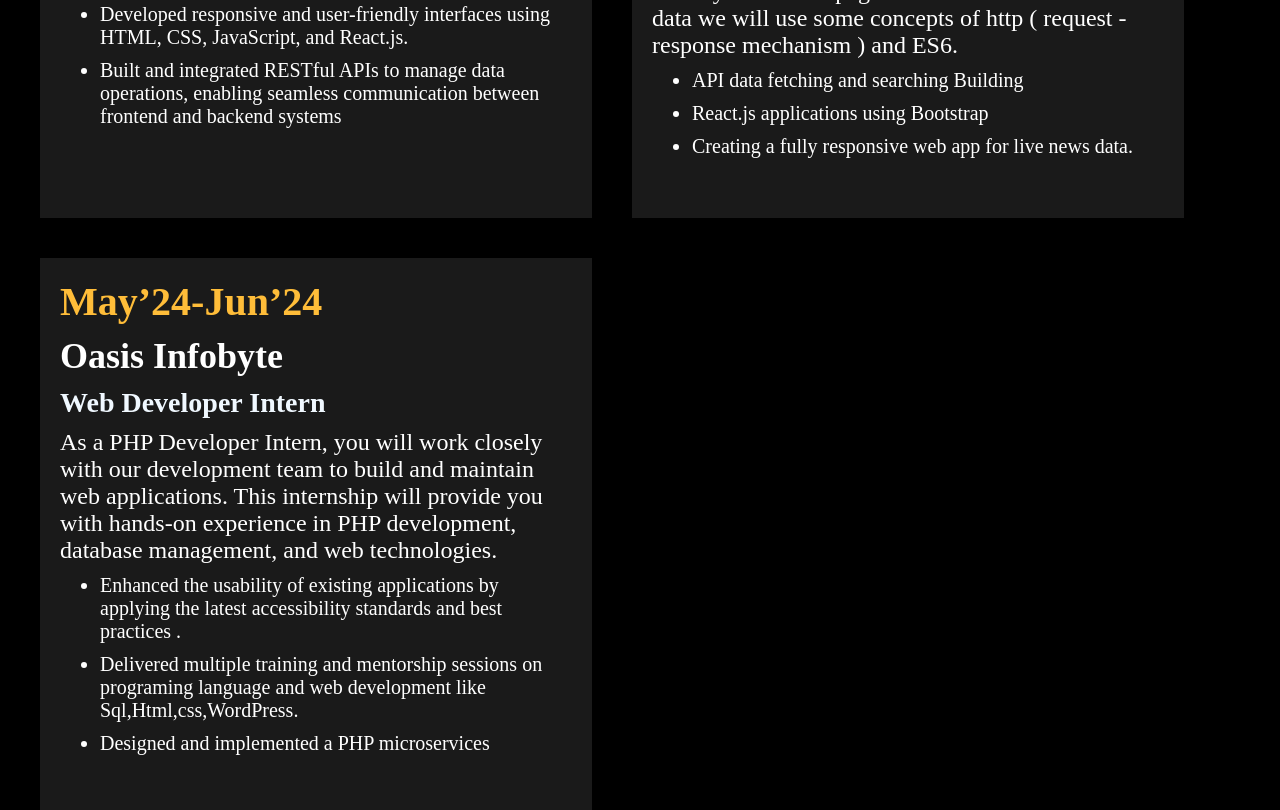
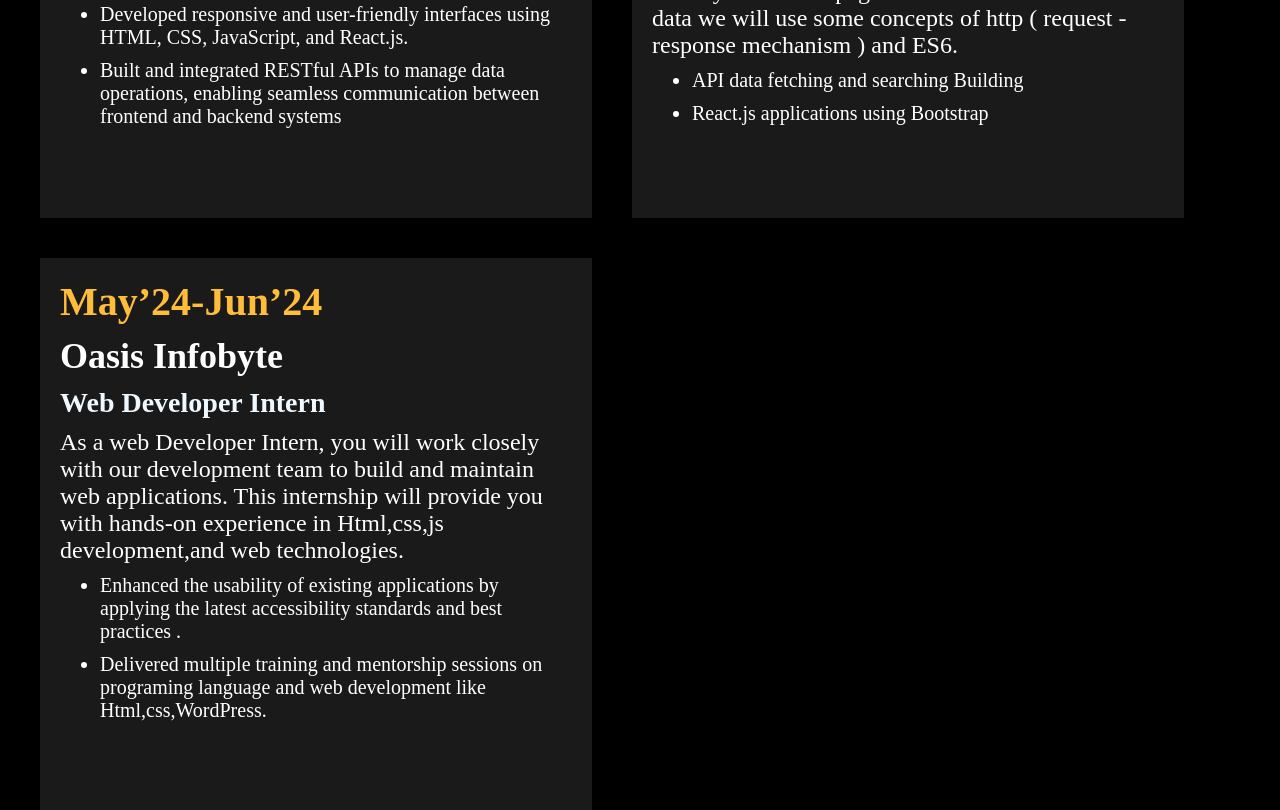
Before and after one commit to yashesh-akbari/personal_protfoli, a plain HTML site: page index.html in a window 1280 px wide. Shown: the part 2490-3300 px from the top of the page. Drawn offline with Linux system fonts and the light colour scheme.

Commit message:
responsive bug solve

```diff
--- a/index.html
+++ b/index.html
@@ -240,9 +240,6 @@
           <ul class="card_ul">
             <li class="card_li">API data fetching and searching Building</li>
             <li class="card_li">React.js applications using Bootstrap</li>
-            <li class="card_li">
-              Creating a fully responsive web app for live news data.
-            </li>
           </ul>
         </div>
         <div class="card">
@@ -250,10 +247,10 @@
           <h3 class="card_h3">Oasis Infobyte</h3>
           <h4 class="card_h4">Web Developer Intern</h4>
           <p class="card_p">
-            As a PHP Developer Intern, you will work closely with our
+            As a web Developer Intern, you will work closely with our
             development team to build and maintain web applications. This
-            internship will provide you with hands-on experience in PHP
-            development, database management, and web technologies.
+            internship will provide you with hands-on experience in Html,css,js
+            development,and web technologies.
           </p>
           <ul class="card_ul">
             <li class="card_li">
@@ -262,10 +259,7 @@
             </li>
             <li class="card_li">
               Delivered multiple training and mentorship sessions on programing
-              language and web development like Sql,Html,css,WordPress.
-            </li>
-            <li class="card_li">
-              Designed and implemented a PHP microservices
+              language and web development like Html,css,WordPress.
             </li>
           </ul>
         </div>
@@ -284,14 +278,14 @@
         <div class="card_e">
           <h2 class="card_h2">2019-2021</h2>
           <h3 class="card_h3">Higher Secondary School</h3>
-          <h4 class="card_h4">Bhakta Ashram AshramShala School</h4>
+          <h4 class="card_h4">Bhakta Ashram School</h4>
           <br />
           <h3 class="card_h3">PR: 75%</h3>
         </div>
         <div class="card_e">
           <h2 class="card_h2">2017-2019</h2>
           <h3 class="card_h3">Secondary School</h3>
-          <h4 class="card_h4">Shree Sardar Patel Vidhyabhavan school</h4>
+          <h4 class="card_h4">Shree Sardar Patel school</h4>
           <br />
           <h3 class="card_h3">PR: 73%</h3>
         </div>
@@ -334,8 +328,7 @@
             Developed a website This project is a web-based trip management
             system where users can book trips, submit reviews, and track their
             trip status. Admins can manage trip statuses, view user details, and
-            update bookings. Data is stored locally, ensuring real-time updates
-            and a seamless user experience with a responsive design.
+            update bookings. Data is stored locally, and responsive design.
           </h3>
         </div>
         <div class="card_project">
```
